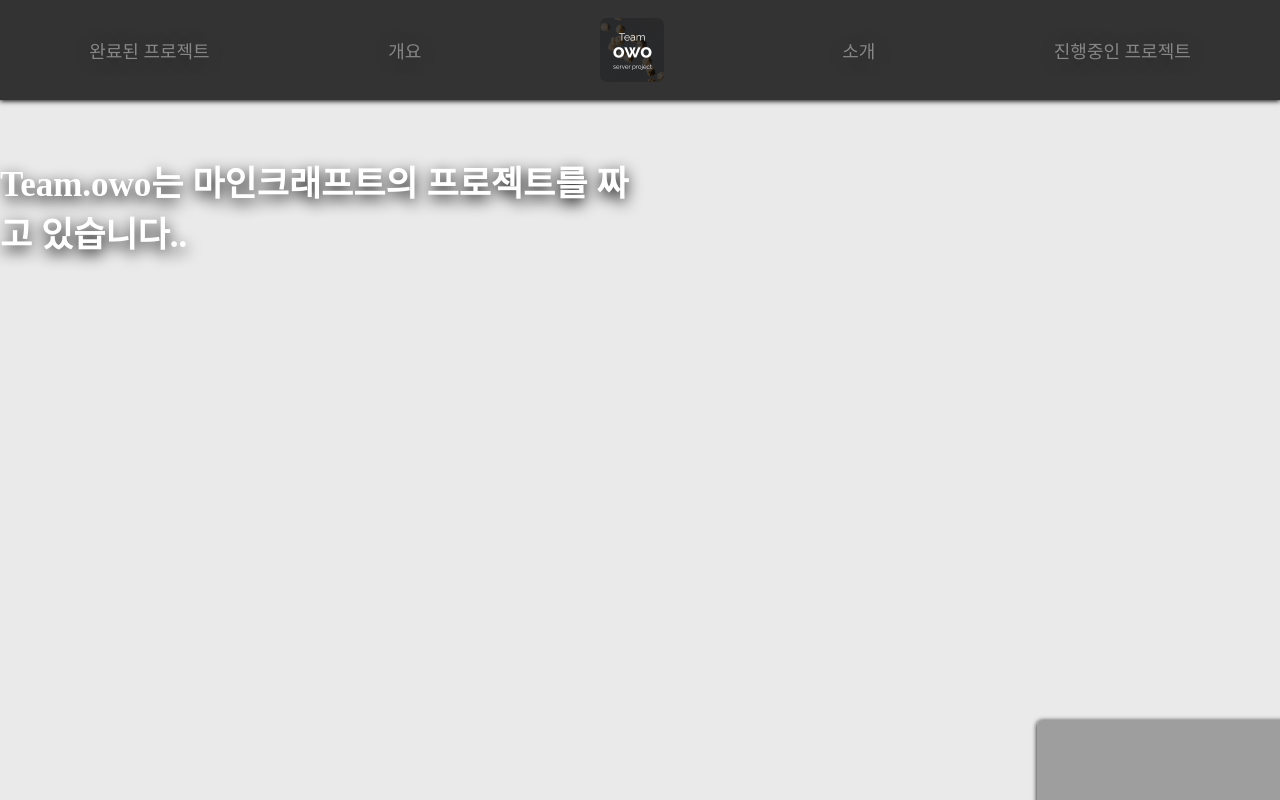
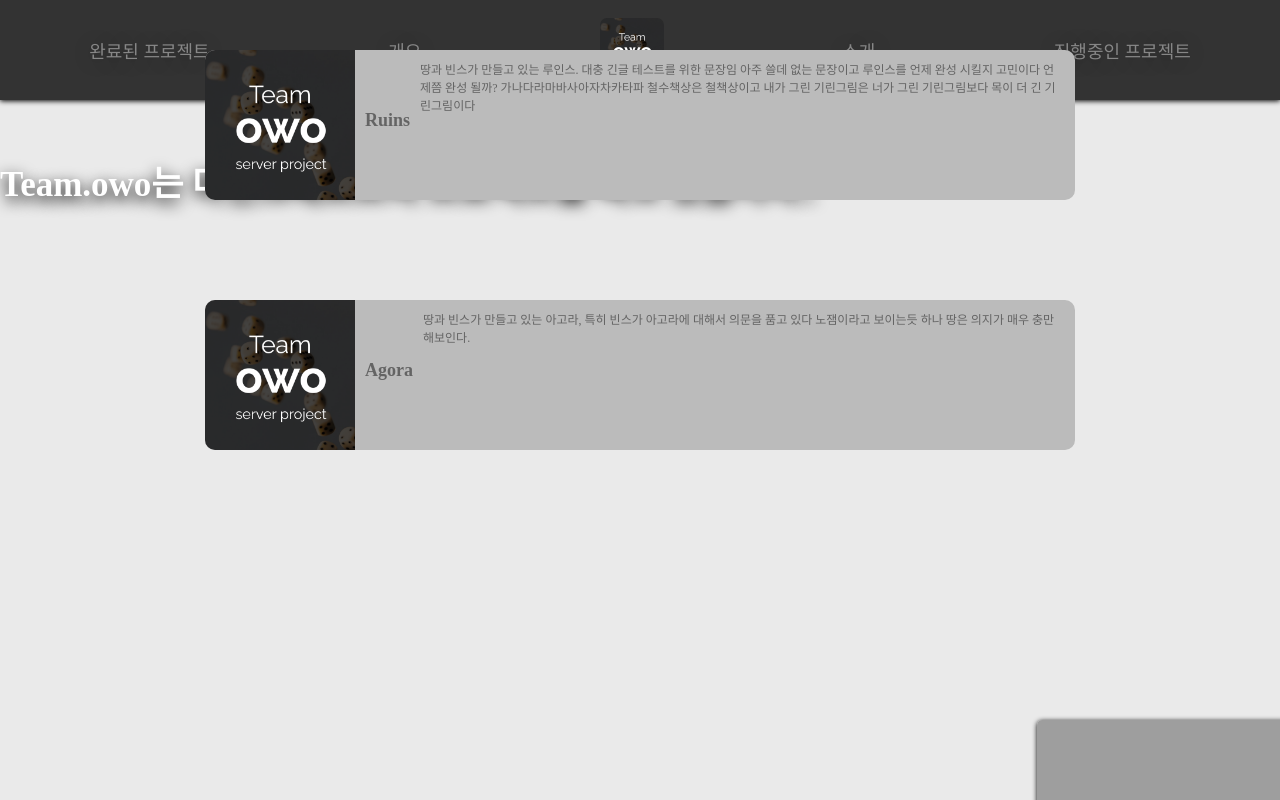
Before and after one commit to Team-owo/Team-owo.github.io, a React (Create React App) app in the folder team-owo/: page /about in a window 1280 px wide. Shown: the top 800 px of the page. Built offline with nearby package versions, Linux system fonts and the light colour scheme; grey boxes are pictures that could not be loaded; a web font is replaced by a local one.

Commit message:
망할 flex

```diff
--- a/team-owo/src/App.css
+++ b/team-owo/src/App.css
@@ -103,7 +103,8 @@
 
 
 .into{
-  right: 50%;
+  justify-content: space-around;
+  text-align: center;
   z-index: 1;
   position: absolute;
   top: 15%;
@@ -116,42 +117,42 @@
 }
 
 .projects {
+  justify-content: center;
+  align-items: center;
+  display: flex;
 	flex-wrap: wrap;
-  position: absolute;
-  display: flex;
-  height: initial;
-  top: 50%;
+  height: inherit;
+  width: inherit;
+  flex-direction: column;
 }
 .project{
   animation: fadein 3s;
   z-index: 1;
   display: flex;
   overflow: hidden;
-  margin: 0.5rem 0.5rem;
-  min-width: 20rem;
+  margin: 5rem 1rem;
+  min-width: 80rem;
   border-radius: 10px;
   background-color: #bbbbbb;
-  align-self: flex-start;
 }
 .project img{
   height: 150px;
 }
 .project div.info{
   display: flex;
-  max-width: 26rem;
-  justify-content: center;
+  max-width: 70rem;
   flex-direction: row;
   padding: 1rem 1rem;
 }
 .project div.title{
-  margin-top: 2.5rem;
-  font-size: 1.25rem;
+  margin-top: 5rem;
+  font-size: 18px;
   font-weight: bold;
   padding: 0rem 1rem 0rem 0rem;
 }
 .project div.description{
   font-weight: 300;
-  font-size: 0.85rem;
+  font-size: 12px;
 }
 .DDANG{
   z-index: 1;
--- a/team-owo/src/App.tsx
+++ b/team-owo/src/App.tsx
@@ -30,18 +30,29 @@
               <Link className="projecting" to="/projecting">진행중인 프로젝트</Link>
             </div>
           </div>
+          <p className="into">Team.owo는 마인크래프트의 프로젝트를 짜고 있습니다..</p>
+          <div className="projects">
+            <div className="project">
+              <img src={owo} alt="Team.owo"/>
+              <div className="info">
+                <div className="title">Ruins</div>
+                <div className="description">땅과 빈스가 만들고 있는 루인스. 대충 긴글 테스트를 위한 문장임 아주 쓸데 없는 문장이고 루인스를 언제 완성 시킬지 고민이다 언제쯤 완성 될까? 가나다라마바사아자차카타파 철수책상은 철책상이고 내가 그린 기린그림은 너가 그린 기린그림보다 목이 더 긴 기린그림이다</div>
+              </div>
+            </div>
+            <div className="project">
+              <img src={owo} alt="Team.owo"/>
+              <div className="info">
+                <div className="title">Agora</div>
+                <div className="description">땅과 빈스가 만들고 있는 아고라, 특히 빈스가 아고라에 대해서 의문을 품고 있다 노잼이라고 보이는듯 하나 땅은 의지가 매우 충만해보인다.</div>
+              </div>
+            </div>
+          </div>
           {/* <YouTube videoId={videoID} opts={opts} className="DDANG"/> */}
-          <iframe src="https://discord.com/widget?id=670805809760043018&theme=dark" className="discord">a</iframe>
-          <p className="into">Team.owo는 마인크래프트의 프로젝트를 짜고 있습니다..</p>
+
+          <iframe src="https://discord.com/widget?id=670805809760043018&theme=dark" title="discord" className="discord"></iframe>
       </div>
     );
   }
 }
 
 export default App;
-            // <div className="project">
-            //   <img src={owo} alt="Team.owo"/>
-            //   <div className="info">
-            //     <div className="title">Agora</div>
-            //    <div className="description">땅과 빈스가 만들고 있는 아고라, 특히 빈스가 아고라에 대해서 의문을 품고 있다 노잼이라고 보이는듯 하나 땅은 의지가 매우 충만해보인다.</div>
-            //   </div>
```
Also changed, not shown: 1 other file (tests, documents, lock files or other folders).
